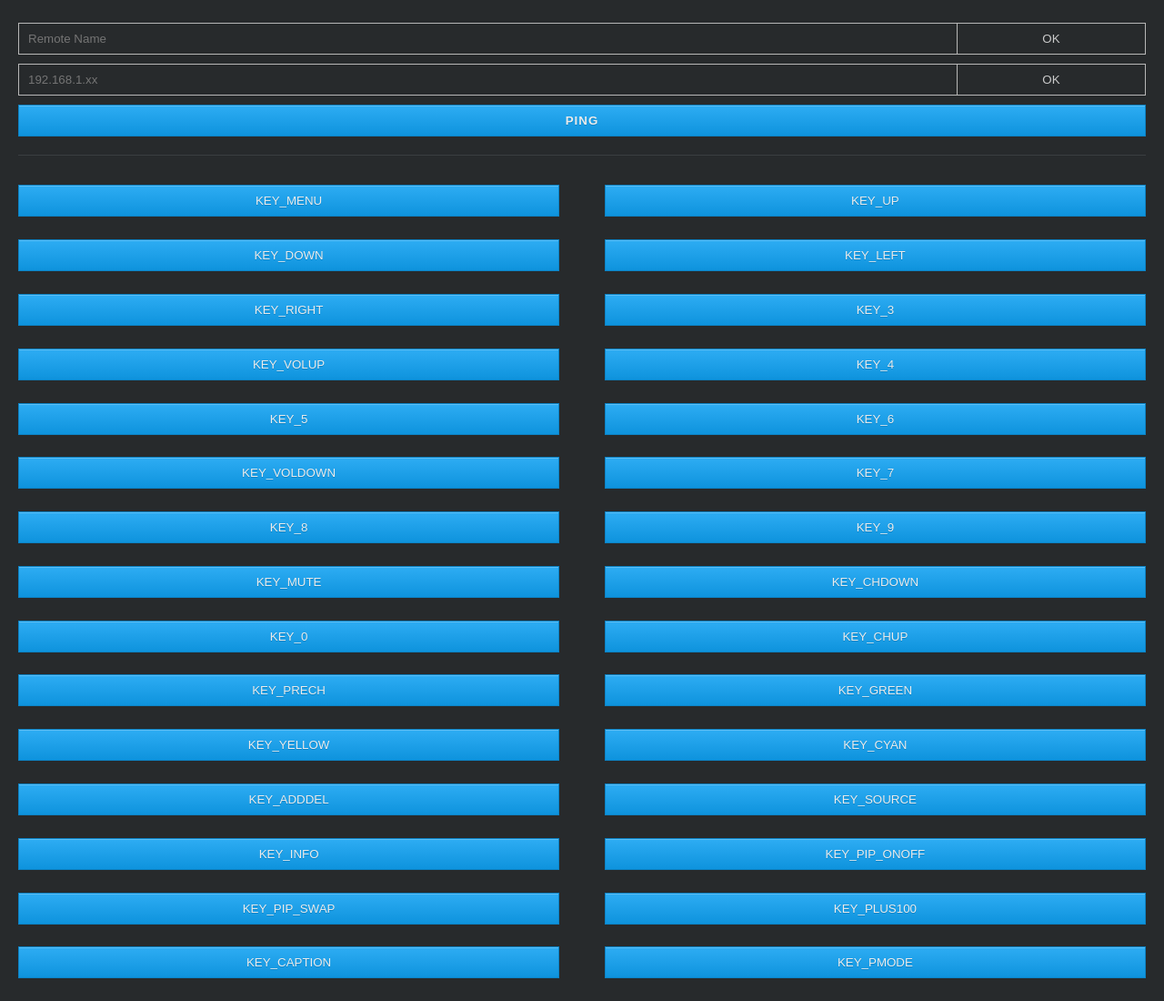
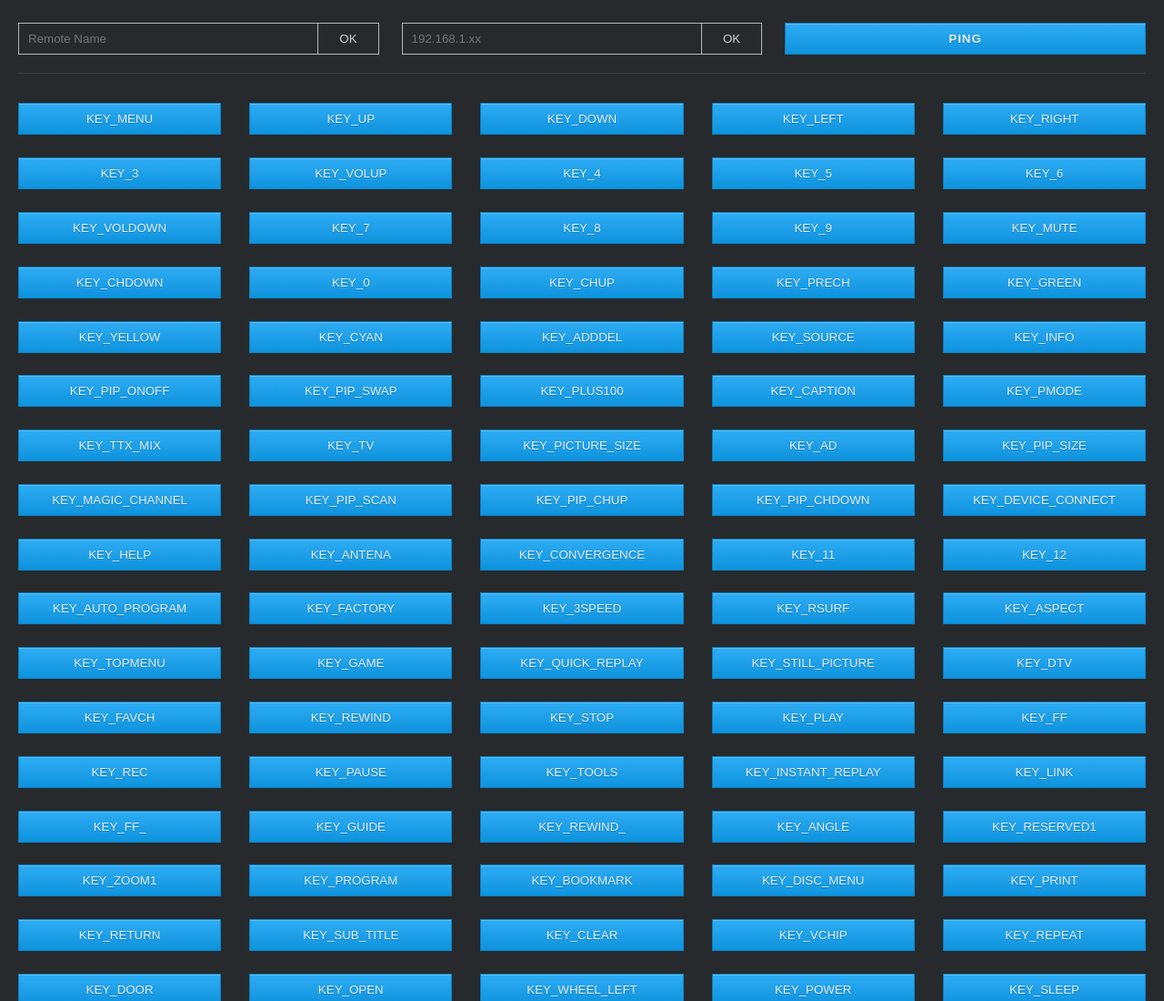
Before and after one commit to MathieuDebit/smarttv-webremote-client, a plain HTML site: page index.html in a window 1280 px wide. Shown: the top 1100 px of the page at 91% size. Drawn offline with nearby package versions, Linux system fonts and the light colour scheme; no server answers.

Commit message:
Add tablet + desktop stylesheet

```diff
--- a/assets/app.css
+++ b/assets/app.css
@@ -72,14 +72,26 @@ form {
           flex-direction: column;
   border-bottom: 1px solid #3A3E41;
   margin-bottom: 20px; }
-
+  @media (min-width: 1025px) {
+    form {
+      -webkit-box-orient: horizontal;
+      -webkit-box-direction: normal;
+      -webkit-flex-direction: row;
+          -ms-flex-direction: row;
+              flex-direction: row;
+      -webkit-box-pack: justify;
+      -webkit-justify-content: space-between;
+          -ms-flex-pack: justify;
+              justify-content: space-between; } }
   form span {
     display: -webkit-box;
     display: -webkit-flex;
     display: -ms-flexbox;
     display: flex;
     margin: 5px 0; }
-
+    @media (min-width: 1025px) {
+      form span {
+        width: 32%; } }
     form span input {
       border: 1px solid #B7B7B7;
       background-color: transparent;
@@ -113,7 +125,18 @@ button, #ping {
   margin: calc(2% / 2) 0;
   text-align: center;
   overflow: hidden; }
-
+  @media (min-width: 768px) {
+    button, #ping {
+      width: 30%;
+      margin: calc(3.33% / 2) 0; } }
+  @media (min-width: 1025px) {
+    button, #ping {
+      width: 18%;
+      margin: calc(2% / 2) 0; }
+      button:hover, #ping:hover {
+        background: -webkit-linear-gradient(top, #2cabf2 5%, #14a1f1 100%);
+        background: linear-gradient(to bottom, #2cabf2 5%, #14a1f1 100%);
+        border: 1px solid #0e93dd; } }
 
 #ping {
   margin: 5px 0;
@@ -121,3 +144,6 @@ button, #ping {
   text-transform: uppercase;
   font-weight: bold;
   letter-spacing: 1px; }
+  @media (min-width: 1025px) {
+    #ping {
+      width: 32%; } }
```
